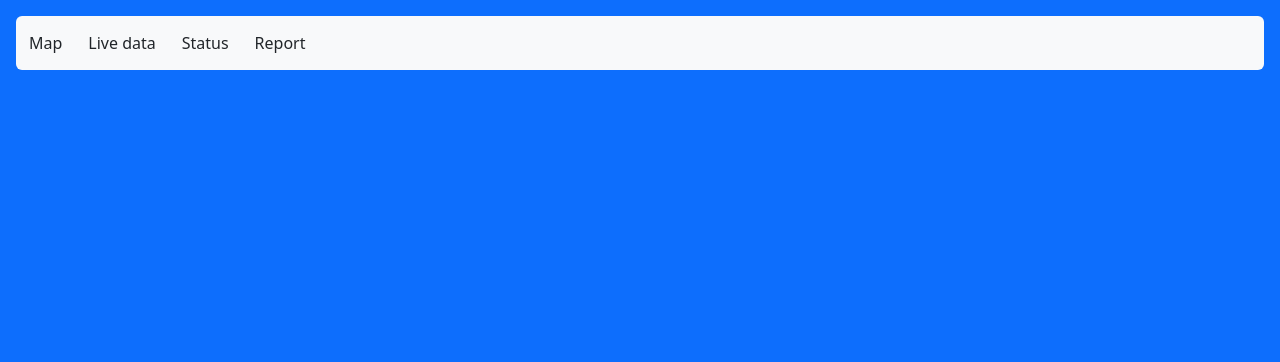
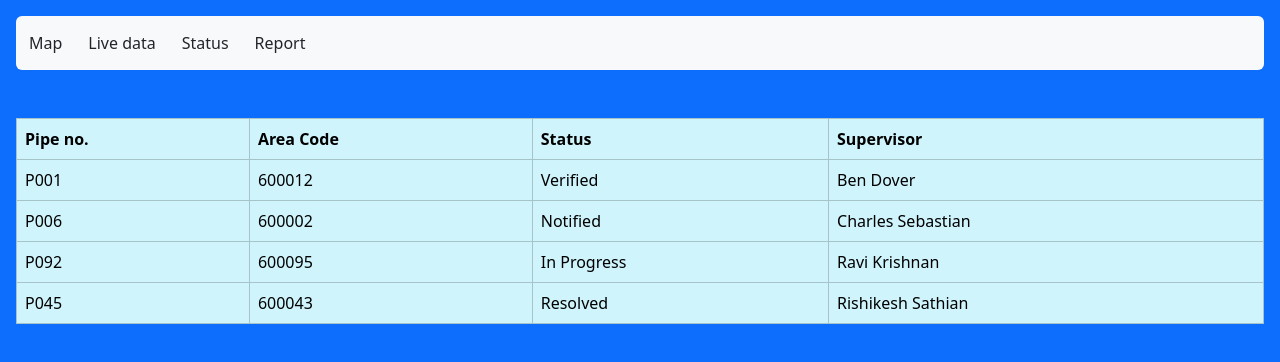
Before and after one commit to abaig08/cloud-dash, a React (Create React App) app in the folder frontend/: page /stat in a window 1280 px wide. Shown: the top 362 px of the page. Built offline with nearby package versions, Linux system fonts and the light colour scheme.

Commit message:
report page--start

```diff
--- a/frontend/src/App.js
+++ b/frontend/src/App.js
@@ -6,11 +6,7 @@ import Home from './Home'
 import Live from './Live'
 import Stat from './Stat'
 import Welcome from './Welcome'
-
-
-
-
-
+import Report from './Report'
 
 function App() {
   return (
@@ -22,6 +18,7 @@ function App() {
       <Route path='/home' element={<Home/>}> </Route>
       <Route path='/live' element={<Live/>}> </Route>
       <Route path='/stat' element={<Stat/>}> </Route>
+      <Route path='/report' element={<Report/>}> </Route>
 
     </Routes>
     </BrowserRouter>
--- a/frontend/src/Home.js
+++ b/frontend/src/Home.js
@@ -22,7 +22,7 @@ function Home() {
             <Link to="/stat" className='btn btn-default w-100  text-decoration-none'>Status</Link>
             </li>
             <li class="nav-item active">
-            <Link to="/" className='btn btn-default w-100  text-decoration-none'>Report</Link>
+            <Link to="/report" className='btn btn-default w-100  text-decoration-none'>Report</Link>
             </li>
           </ul>
         </nav>
@@ -31,7 +31,7 @@ function Home() {
               <div class="d-flex justify-content-center align-items-center">
                 <h2 className=""><b>Map Display</b></h2>
               </div>
-                <MapContainer center={center} zoom={zoomLevel} style={{ height: '600px', width: '100%' }}>
+                <MapContainer center={center} zoom={zoomLevel} style={{ height: '700px', width: '100%' }}>
 
                     <TileLayer
                     url="https://{s}.tile.openstreetmap.org/{z}/{x}/{y}.png"
--- a/frontend/src/Live.js
+++ b/frontend/src/Live.js
@@ -17,7 +17,7 @@ function Live() {
             <Link to="/status" className='btn btn-default w-100  text-decoration-none'>Status</Link>
             </li>
             <li class="nav-item active">
-            <Link to="/" className='btn btn-default w-100  text-decoration-none'>Report</Link>
+            <Link to="/report" className='btn btn-default w-100  text-decoration-none'>Report</Link>
             </li>
           </ul>
         </nav>
--- /dev/null
+++ b/frontend/src/Report.js
@@ -0,0 +1,38 @@
+import React from 'react'
+import { Link } from 'react-router-dom'
+
+function Report() {
+  return (
+    <div className=' bg-primary vh-100 p-3'>
+    <nav class="navbar navbar-expand-sm bg-light navbar-light rounded-2">
+      <ul class="navbar-nav">
+        <li class="nav-item active">
+        <Link to="/home" className='btn btn-default w-100  text-decoration-none'>Map</Link>
+        </li>
+        <li class="nav-item active">
+        <Link to="/live" className='btn btn-default w-100  text-decoration-none'>Live data</Link>
+        </li>
+        <li class="nav-item active">
+        <Link to="/status" className='btn btn-default w-100  text-decoration-none'>Status</Link>
+        </li>
+        <li class="nav-item active">
+        <Link to="/report" className='btn btn-default w-100  text-decoration-none'>Report</Link>
+        </li>
+      </ul>
+    </nav>
+    <div class="pt-5 d-flex justify-content-center align-items-center">
+        <h2 class=""><b>Report</b></h2>
+    </div>
+    <div class="card">
+        <h5 class="card-header">Featured</h5>
+        <div class="card-body">
+            <h5 class="card-title">Special title treatment</h5>
+            <p class="card-text">With supporting text below as a natural lead-in to additional content.</p>
+            <a href="#" class="btn btn-primary">Go somewhere</a>
+        </div>
+    </div>
+</div>
+  )
+}
+
+export default Report
--- a/frontend/src/Stat.js
+++ b/frontend/src/Stat.js
@@ -1,6 +1,4 @@
 import React from 'react';
-import { MapContainer, TileLayer, Marker, Popup } from 'react-leaflet';
-import 'leaflet/dist/leaflet.css';
 import { Link } from 'react-router-dom';
 
 
@@ -21,11 +19,48 @@ function Stat() {
             <Link to="/stat" className='btn btn-default w-100  text-decoration-none'>Status</Link>
             </li>
             <li class="nav-item active">
-            <Link to="/" className='btn btn-default w-100  text-decoration-none'>Report</Link>
+            <Link to="/report" className='btn btn-default w-100  text-decoration-none'>Report</Link>
             </li>
           </ul>
         </nav>
-
+        <div class="pt-5">
+        <table class="table table-bordered table-info ">
+            <thead>
+                <tr>
+                <th scope="col">Pipe no.</th>
+                <th scope="col">Area Code</th>
+                <th scope="col">Status</th>
+                <th scope="col">Supervisor</th>
+                </tr>
+            </thead>
+            <tbody>
+                <tr>
+                <td >P001</td>
+                <td>600012</td>
+                <td>Verified</td>
+                <td>Ben Dover</td>
+                </tr>
+                <tr>
+                <td >P006</td>
+                <td>600002</td>
+                <td>Notified</td>
+                <td>Charles Sebastian</td>
+                </tr>
+                <tr>
+                <td >P092</td>
+                <td>600095</td>
+                <td>In Progress</td>
+                <td>Ravi Krishnan</td>
+                </tr>
+                <tr>
+                <td >P045</td>
+                <td>600043</td>
+                <td>Resolved</td>
+                <td>Rishikesh Sathian</td>
+                </tr>
+            </tbody>
+            </table>
+        </div>
     </div>
   );
 }
```
